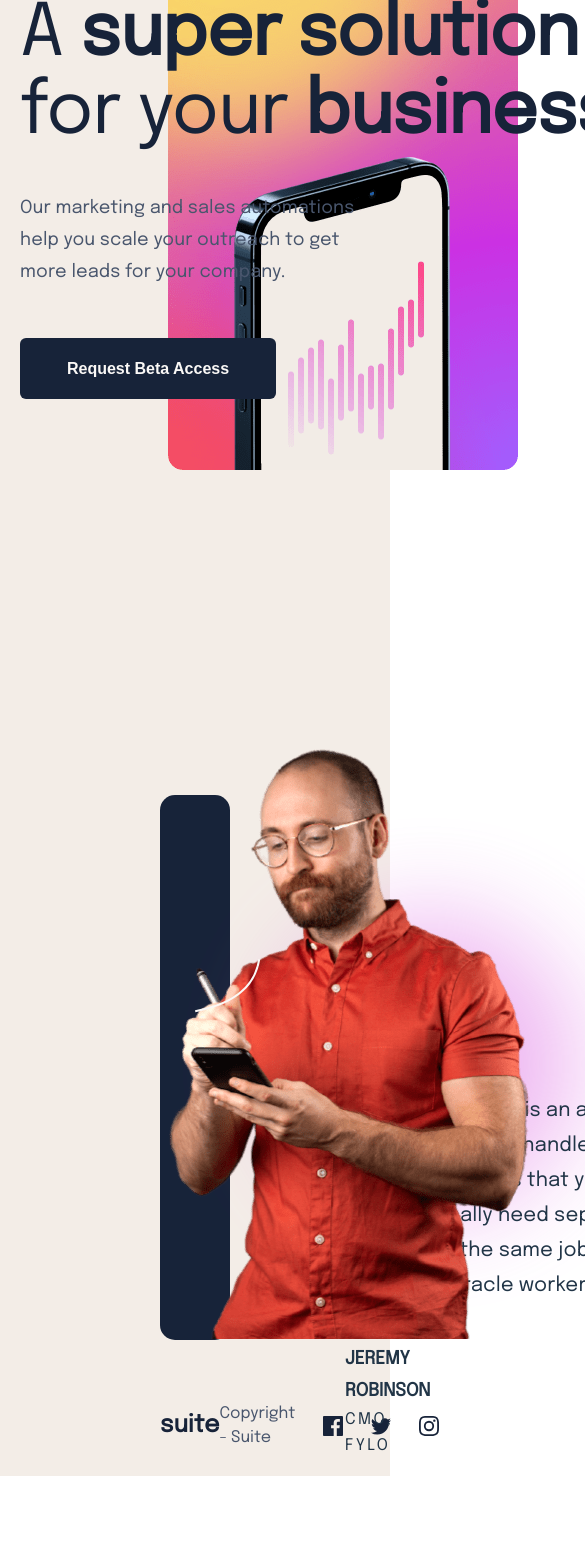
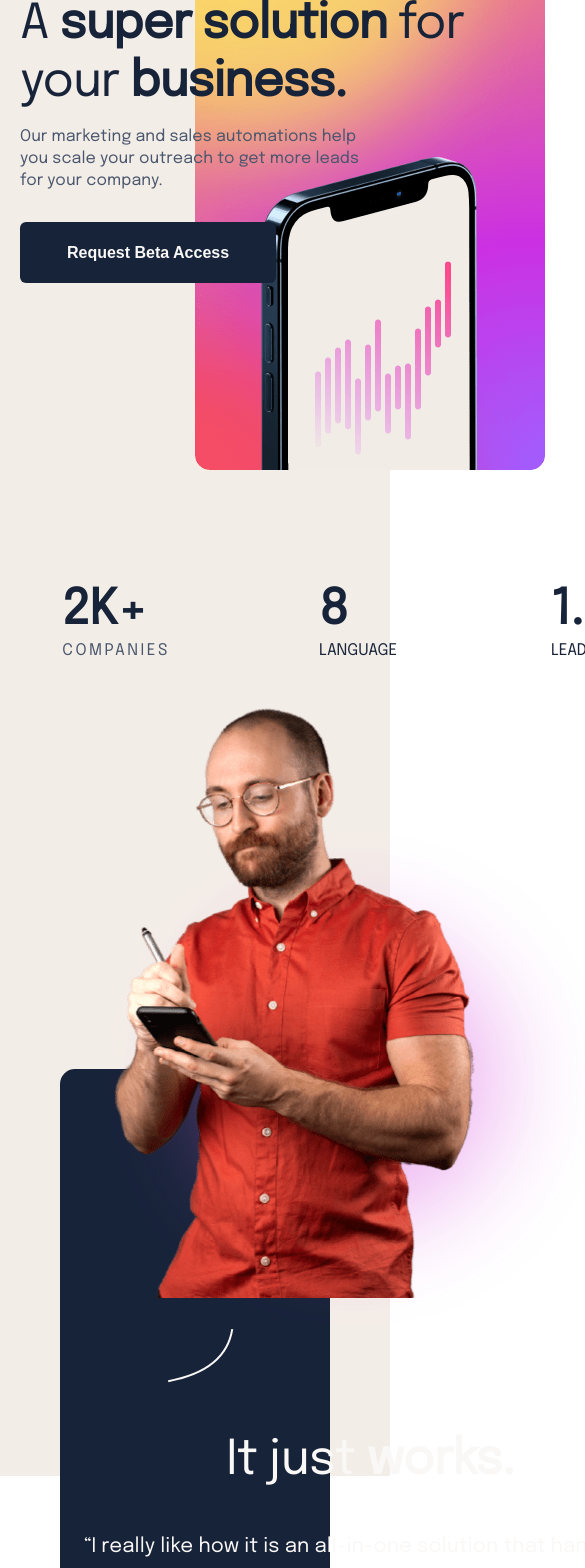
Before and after one commit to AnnaPrusakova/suite-langing-page, a React (Vite) app: page / in a window 390 px wide. Shown: the part 280-1848 px from the top of the page, 585 px wide, since content can reach past the window. Before the commit the page ends 1756 px from the top, so only its background shows below. Built offline with nearby package versions, Linux system fonts and the light colour scheme.

Commit message:
add tablet view

```diff
--- a/src/components/footer/footer.module.scss
+++ b/src/components/footer/footer.module.scss
@@ -6,13 +6,14 @@
     justify-content: space-between;
     align-items: center;
     height: 32px;
-    margin: 70px 140px;
+    margin: 100px 40px;
+    padding-bottom: 70px;
 }
 
 .footerLogo {
     width: 81px;
     font-weight: 900;
-    font-size: $headling-L / 2;
+    font-size: calc($headling-L / 2);
     color: $dark-blue;
 }
 
--- a/src/components/header/header.module.scss
+++ b/src/components/header/header.module.scss
@@ -21,3 +21,9 @@
     font-size: $headling-L / 2;
     color: $dark-blue;
 }
+
+@media (max-width: 768px) {
+    .headerWrapper {
+        width: 689px;
+    }
+}
--- a/src/components/review/Review.tsx
+++ b/src/components/review/Review.tsx
@@ -8,7 +8,7 @@ const Review: React.FC<{}> = () => {
         <div className={styles.reviewWrapper}>
             <div>
                 <img className={styles.jeremyImg} src={Jeremy} alt={'jeremy'} />
-                <img src={Blur} alt={'blur'} />
+                <img className={styles.blur} src={Blur} alt={'blur'} />
             </div>
                 <img className={styles.line} src={Line} alt={'line'}/>
             <div className={styles.review}>
--- a/src/components/review/review.module.scss
+++ b/src/components/review/review.module.scss
@@ -30,7 +30,7 @@
 .title {
     margin-top: 80px;
     font-weight: 400;
-    font-size: 48px;
+    font-size: $headling-L;
     line-height: 56px;
     letter-spacing: -0.5px;
     color: $white;
@@ -47,6 +47,7 @@
     font-size: $quote-font-size;
     line-height: 35px;
     letter-spacing: 0.1px;
+    color: $white;
 }
 
 .authorReview {
@@ -57,6 +58,7 @@
     font-weight: 700;
     font-size: $body-font-size;
     line-height: 32px;
+    color: $white;
 }
 
 .position {
@@ -64,4 +66,50 @@
     font-size: $headling-S;
     line-height: 26px;
     letter-spacing: 2.5px;
+    color: $white;
 }
+
+@media (max-width: 768px) {
+    .reviewWrapper {
+        height: 684px;
+        margin: 473px 40px 0;
+        display: block;
+    }
+
+    .jeremyImg {
+        left: 20%;
+        bottom: 455px;
+        z-index: 100;
+    }
+
+    .line {
+        left: 40%;
+        top: 38%;
+    }
+
+    .review {
+        position: absolute;
+        top: 40%;
+        display: flex;
+        flex-direction: column;
+        align-items: center;
+    }
+
+    .blur {
+        position: absolute;
+        left: 10%;
+        bottom: 405px;
+    }
+
+    .text {
+        width: 600px;
+        margin-top: 40px;
+        margin-left: 20px;
+        text-align: center;
+    }
+
+    .authorReview {
+        text-align: center;
+        margin-top: 10px;
+    }
+}
--- a/src/components/solution/solution.module.scss
+++ b/src/components/solution/solution.module.scss
@@ -84,3 +84,49 @@
     font-weight: 400;
     font-size: $headling-S;
 }
+
+@media (max-width: 768px) {
+    .solutionWrapper {
+        width: 689px;
+        display: flex;
+        flex-direction: column;
+        align-items: flex-start;
+        gap: 300px;
+    }
+
+    .title {
+        width: 445px;
+        height: 100px;
+        font-size: $headling-L;
+        line-height: 58px;
+    }
+
+    .supText {
+        width: 350px;
+        height: 76px;
+        margin-top: 30px;
+        font-weight: 100;
+        font-size: $headling-S;
+        line-height: 22px;
+    }
+
+    .curveLine {
+        left: 190px;
+    }
+
+    .imgHero {
+        left: 50%;
+        top: 150px;
+    }
+
+    .btn {
+        margin-top: 20px;
+    }
+
+    .secondBlock {
+        display: grid;
+        grid-template-columns: repeat(3, 50%);
+        gap: 50px;
+        justify-items: center;
+    }
+}
```
